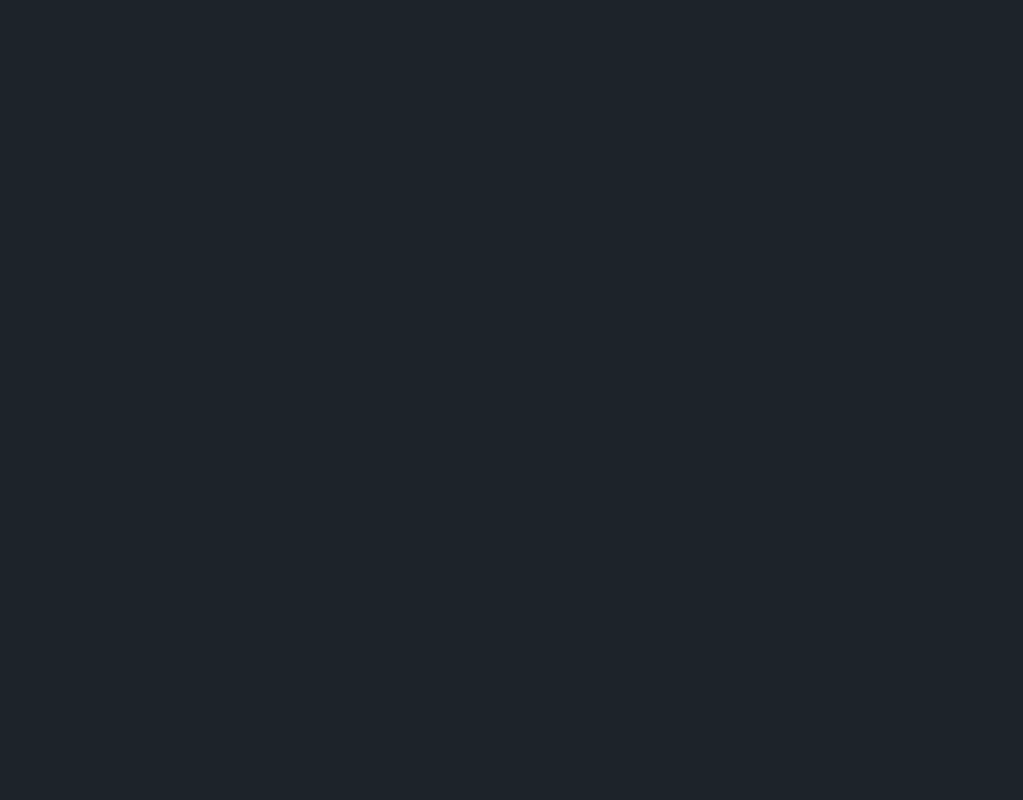
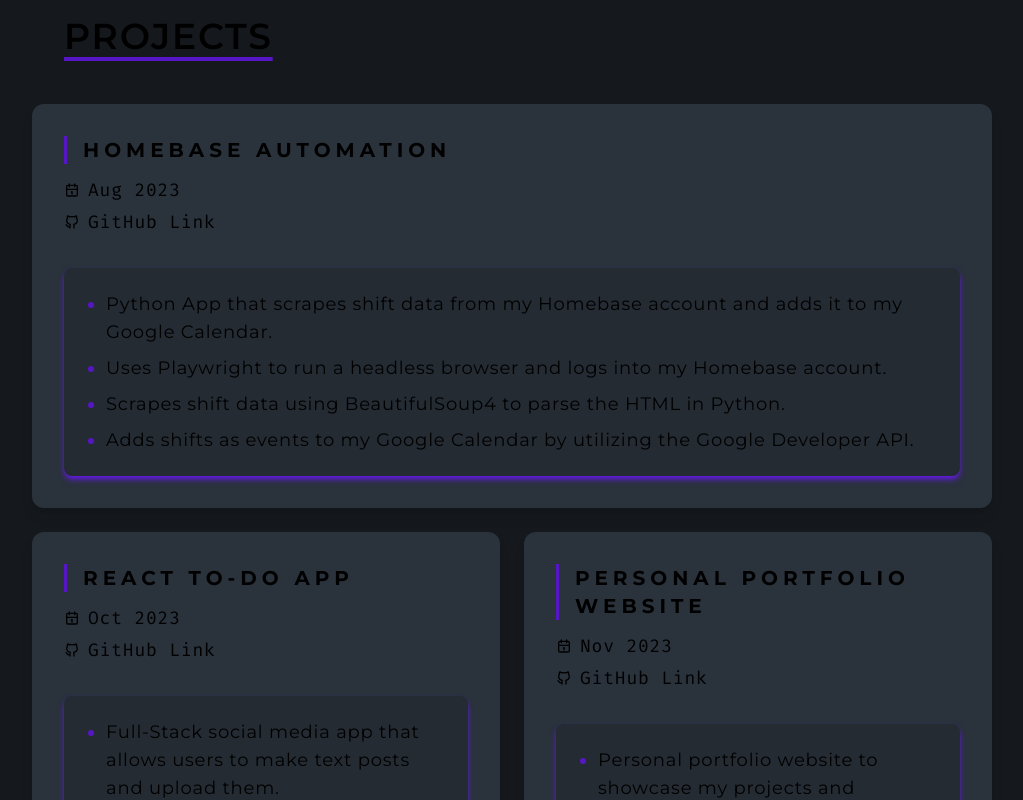
Before and after one commit to pixelfox01/imranyafith.com, a Next.js app in the folder frontend/: page / in a window 1280 px wide. Shown: the part 1700-2500 px from the top of the page, without its empty margins (128-1151 px from the left). Before the commit the page ends 1652 px from the top, so only its background shows below. Built offline with nearby package versions, Linux system fonts and the light colour scheme.

Commit message:
Added projects section

```diff
--- a/frontend/app/Containers/About/Details/details.tsx
+++ b/frontend/app/Containers/About/Details/details.tsx
@@ -1,6 +1,10 @@
+"use client";
+
 import React from "react";
 import { IconBriefcase, IconSchool } from "@tabler/icons-react";
 import { Fira_Mono } from "next/font/google";
+import { motion } from "framer-motion";
+import { type } from "os";
 
 const fira_mono = Fira_Mono({
   subsets: ["latin"],
--- a/frontend/app/Containers/About/Skills/skills.tsx
+++ b/frontend/app/Containers/About/Skills/skills.tsx
@@ -1,19 +1,21 @@
+"use client";
+
 import {
   IconBrandNextjs,
   IconBrandPython,
   IconBrandCSharp,
   IconBrandCpp,
   IconBrandTypescript,
-  IconBrandTailwind,
   IconSql,
   IconBrandReact,
   IconBrandGit,
+  IconBrandAws,
 } from "@tabler/icons-react";
 
 const Skills = () => {
   return (
     <section className="flex justify-center items-center w-full lg:mt-0 h-full">
-      <ul className="text-[#d8d4fe] grid grid-cols-3 gap-6 w-2/3 shadow-lg lg:shadow-2xl lg:shadow-primary shadow-primary rounded-3xl p-8 lg:pt-12">
+      <ul className="text-[#d8d4fe] grid grid-cols-3 gap-6 w-2/3 shadow-2xl lg:shadow-2xl lg:shadow-primary shadow-primary rounded-3xl p-8 lg:pt-12">
         <li className=" flex justify-center items-center">
           <IconBrandPython size={64} />
         </li>
@@ -33,7 +35,7 @@ const Skills = () => {
           <IconBrandTypescript size={64} />
         </li>
         <li className="flex justify-center items-center">
-          <IconBrandTailwind size={64} />
+          <IconBrandAws size={64} />
         </li>
         <li className="flex justify-center items-center">
           <IconSql size={64} />
--- /dev/null
+++ b/frontend/app/Containers/Projects/Project/project.tsx
@@ -0,0 +1,52 @@
+import { IconBrandGithub, IconCalendar } from "@tabler/icons-react";
+import { Fira_Mono } from "next/font/google";
+import Link from "next/link";
+import React from "react";
+
+interface ProjectProps {
+  key: string;
+  title: string;
+  date: string;
+  description: string[];
+  link: string;
+}
+
+const fira_mono = Fira_Mono({
+  subsets: ["latin"],
+  weight: ["400", "500", "700"],
+});
+
+const Project = (props: ProjectProps) => {
+  return (
+    <div className="rounded-xl h-full shadow-lg p-8 bg-neutral flex flex-col gap-y-3 tracking-wider">
+      <div className="border-l-[3px] border-primary-focus pl-4">
+        <h1 className="uppercase font-bold tracking-widest lg:text-xl">
+          {props.title}
+        </h1>
+      </div>
+      <div className={`text-sm lg:text-lg ${fira_mono.className}`}>
+        <p className="flex items-center mb-1">
+          <IconCalendar className="inline-block mr-2" size={16} />
+          {props.date}
+        </p>
+        <p className="flex items-center">
+          <IconBrandGithub className="inline-block mr-2" size={16} />
+          <Link href={props.link} className="hover:underline">
+            GitHub Link
+          </Link>
+        </p>
+      </div>
+      <div className="p-5 border-2 rounded-lg border-neutral-focus bg-neutral-focus mt-5 shadow-md shadow-primary">
+        <ul className="list-disc ml-5 flex flex-col gap-y-2 marker:text-primary-focus">
+          {props.description.map((desc, index) => (
+            <li className="text-sm lg:text-lg" key={props.key}>
+              {desc}
+            </li>
+          ))}
+        </ul>
+      </div>
+    </div>
+  );
+};
+
+export default Project;
--- a/frontend/app/Containers/Projects/projects.tsx
+++ b/frontend/app/Containers/Projects/projects.tsx
@@ -1,8 +1,31 @@
+import { PROJECTS } from "@/app/constants";
+import Project from "./Project/project";
+
 const Projects = () => {
   return (
-    <div id="projects" className="h-expand">
-      Projects
-    </div>
+    <section
+      id="projects"
+      className=" py-16 bg-base-300 flex flex-col lg:gap-y-6 justify-center items-center"
+    >
+      <div className="w-full px-12 lg:px-48 mb-6">
+        <h1 className="uppercase tracking-wider text-xl lg:text-4xl font-semibold underline underline-offset-8 decoration-4 decoration-primary-focus">
+          Projects
+        </h1>
+      </div>
+      <div className="w-3/4 flex flex-col gap-6 lg:grid lg:grid-cols-2">
+        {PROJECTS.map((project) => (
+          <div className="first:col-span-2">
+            <Project
+              key={project.key}
+              title={project.title}
+              date={project.date}
+              description={project.description}
+              link={project.link}
+            />
+          </div>
+        ))}
+      </div>
+    </section>
   );
 };
 
--- a/frontend/app/constants/index.ts
+++ b/frontend/app/constants/index.ts
@@ -73,3 +73,48 @@ export const EXPERIENCE: {
     key: "sheridan-1",
   },
 ];
+
+export const PROJECTS: {
+  key: string;
+  title: string;
+  date: string;
+  description: string[];
+  link: string;
+}[] = [
+  {
+    key: "homebase-automation",
+    title: "Homebase Automation",
+    date: "Aug 2023",
+    description: [
+      "Python App that scrapes shift data from my Homebase account and adds it to my Google Calendar.",
+      "Uses Playwright to run a headless browser and logs into my Homebase account.",
+      "Scrapes shift data using BeautifulSoup4 to parse the HTML in Python.",
+      "Adds shifts as events to my Google Calendar by utilizing the Google Developer API.",
+    ],
+    link: "https://github.com/pixelfox01/HomebaseAutomation",
+  },
+  {
+    key: "react-todo-app",
+    title: "React To-Do App",
+    date: "Oct 2023",
+    description: [
+      "Full-Stack social media app that allows users to make text posts and upload them.",
+      "Created frontend using React and TypeScript.",
+      "Users can create accounts and login to the app using Firebase Authentication.",
+      "Users can create, read, and delete posts.",
+      "Uses Firestore to store user data and posts.",
+    ],
+    link: "https://github.com/pixelfox01/React-TodoList-App",
+  },
+  {
+    key: "personal-portfolio",
+    title: "Personal Portfolio Website",
+    date: "Nov 2023",
+    description: [
+      "Personal portfolio website to showcase my projects and experience.",
+      "Created using NextJS and TypeScript.",
+      "Uses TailwindCSS for styling and responsiveness.",
+    ],
+    link: "https://github.com/pixelfox01/imranyafith-portfolio",
+  },
+];
--- a/frontend/app/page.tsx
+++ b/frontend/app/page.tsx
@@ -5,7 +5,7 @@ export default function Home() {
     <div>
       <About />
       <Experience />
-      {/* <Projects /> */}
+      <Projects />
       {/* <Contact /> */}
     </div>
   );
--- a/frontend/package.json
+++ b/frontend/package.json
@@ -10,6 +10,7 @@
   },
   "dependencies": {
     "@tabler/icons-react": "^2.40.0",
+    "framer-motion": "^10.16.5",
     "next": "14.0.1",
     "react": "^18",
     "react-dom": "^18"
```
Also changed, not shown: 1 other file (tests, documents, lock files or other folders).
